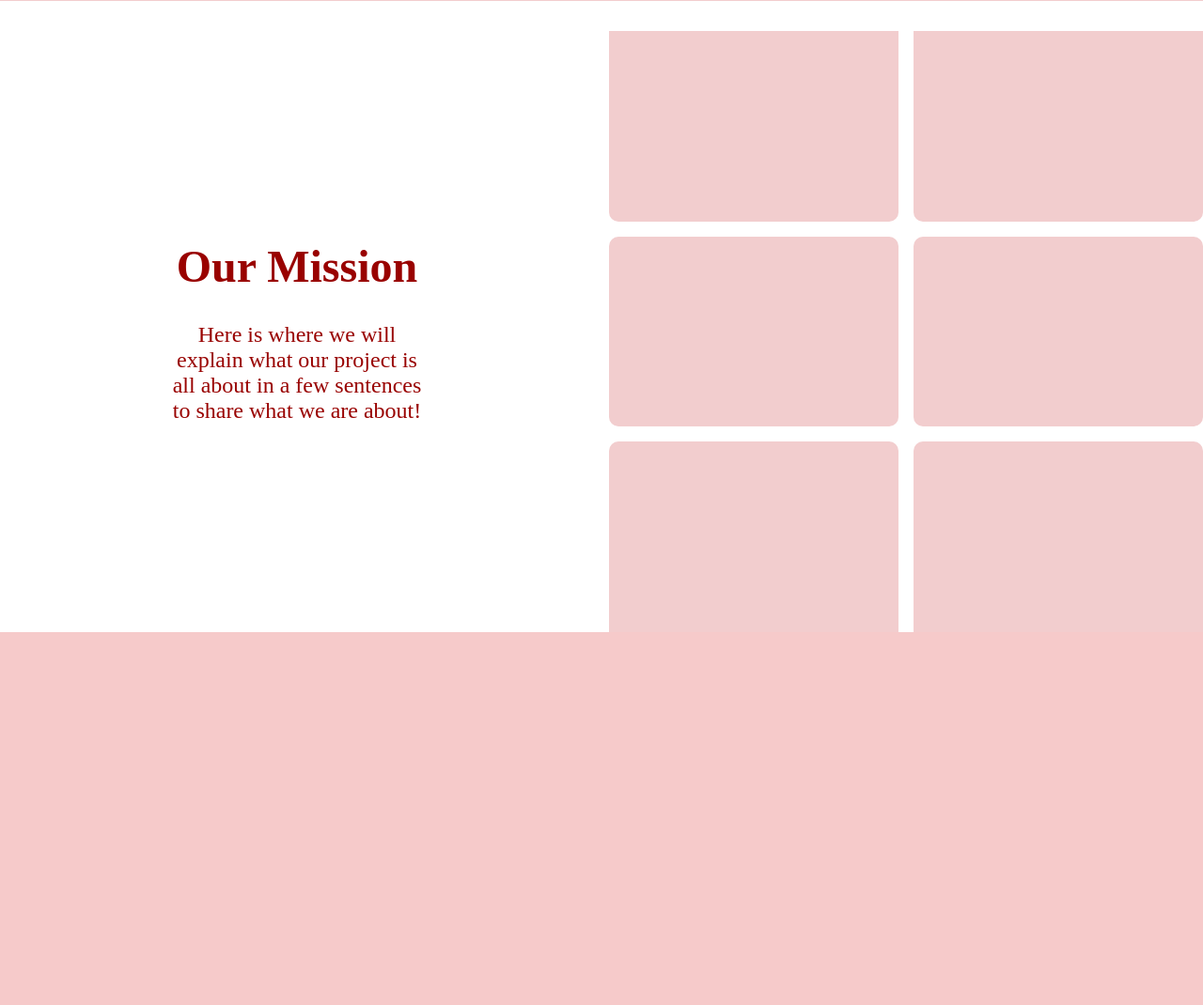
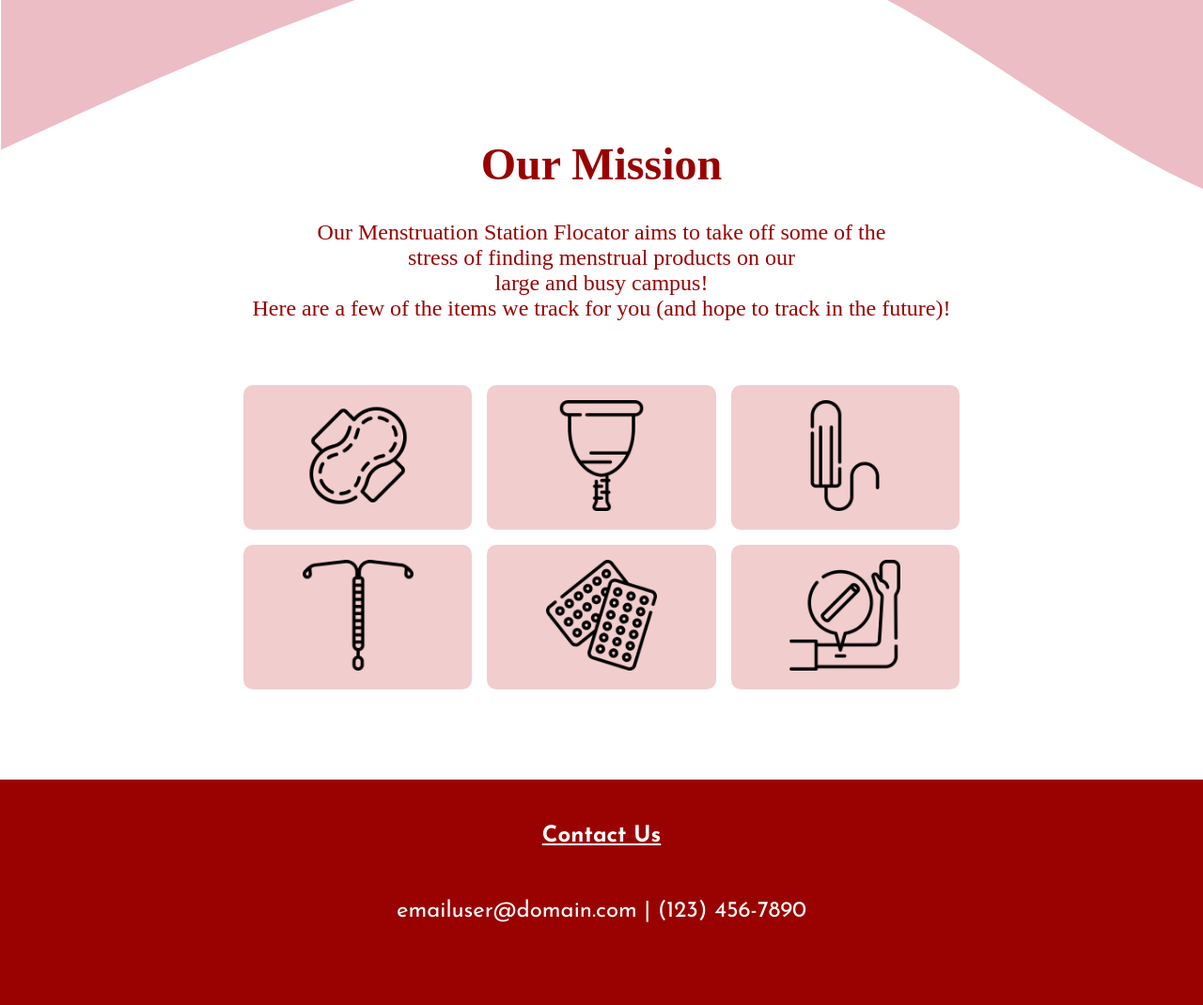
Before and after one commit to annelyd/pearlhacks2024, a Flask app: page / in a window 1280 px wide. Shown: the part 791-1861 px from the top of the page at 94% size. Before the commit the page ends 1464 px from the top, so only its background shows below. Run offline with Flask 3, Linux system fonts and the light colour scheme.

Commit message:
Updated home page design and uploaded multiple new images for that page, as well as updated styles.css.

```diff
--- a/static/stylesheets/styles.css
+++ b/static/stylesheets/styles.css
@@ -4,8 +4,20 @@
     box-sizing: border-box;
 }
 
+.background {
+    background-image: url(/static/image/background-image.png);
+}
+
 h1 {
     font-size: 60px;
+}
+
+h2 {
+    font-weight: bold;
+}
+
+.menstruation {
+    font-family: "Josefin Sans", sans-serif;
 }
 
 .content-heading {
@@ -63,58 +75,60 @@
     flex-direction: column;
     justify-content: center;
     align-items: center;
-    background-color: #f2cdce;
+    background-image: url(/static/image/menstrual-products-getty.jpg);
     color: white;
 }
 
 .home-content {
     display: grid;
-    grid-template-columns: repeat(4,1fr);
-    grid-template-rows: repeat(3,1fr);
+    grid-template-columns: repeat(5,1fr);
+    grid-template-rows: repeat(4,1fr);
     height: 80vh;
     align-items: center;
     gap: 1rem;
-    margin-top: 2rem;
+    margin-top: 6rem;
+    margin-bottom: 6rem;
 }
 
 .description {
-    grid-column: 1 / span 2;
-    grid-row: 1 / span 3;
+    grid-column: 1 / span 5;
+    grid-row: 1 / span 2;
     text-align: center;
     color: white;
 }
 
 .box {
     background-color: #f2cdce;
+    text-align: center;
 }
 
 .one {
-    grid-column: 3 / span 1;
-    grid-row: 1 / span 1;
+    grid-column: 2 / span 1;
+    grid-row: 3 / span 1;
     width: 100%;
     height: 100%;
-    border-radius: 0% 0% 10px 10px;
+    border-radius: 10px;
 }
 
 .two {
-    grid-column: 4 / span 1;
-    grid-row: 1 / span 1;
+    grid-column: 3 / span 1;
+    grid-row: 3 / span 1;
     width: 100%;
     height: 100%;
-    border-radius: 0% 0% 10px 10px;
+    border-radius: 10px;
 }
 
 .three {
-    grid-column: 3 / span 1;
-    grid-row: 2 / span 1;
+    grid-column: 4 / span 1;
+    grid-row: 3 / span 1;
     width: 100%;
     height: 100%;
     border-radius: 10px;
 }
 
 .four {
-    grid-column: 4 / span 1;
-    grid-row: 2 / span 1;
+    grid-column: 2 / span 1;
+    grid-row: 4 / span 1;
     width: 100%;
     height: 100%;
     border-radius: 10px;
@@ -122,23 +136,57 @@
 
 .five {
     grid-column: 3 / span 1;
-    grid-row: 3 / span 1;
+    grid-row: 4 / span 1;
     width: 100%;
     height: 100%;
-    border-radius: 10px 10px 0% 0%;
+    border-radius: 10px;
 }
 
 .six {
     grid-column: 4 / span 1;
-    grid-row: 3 / span 1;
+    grid-row: 4 / span 1;
     width: 100%;
     height: 100%;
-    border-radius: 10px 10px 0% 0%;
+    border-radius: 10px;
+}
+
+.footer {
+    background-color: #990200;
+    display: grid;
+    height: 30vh;
+    width: 100%;
+    grid-template-columns: repeat(5, 1fr);
+    grid-template-rows: repeat(2, 1fr);
+    padding: 2rem;
+    padding-top: 3rem;
+    justify-items: center;
+}
+
+.contact {
+    grid-column: 2 / span 3;
+    grid-row: 1 / span 1;
+}
+
+.contact p {
+    color: white;
+    font-family: "Josefin Sans", sans-serif;
+    font-weight: bold;
+    text-decoration: underline;
+}
+
+.footer-text {
+    grid-column: 2 / span 3;
+    grid-row: 2 / span 1;
+}
+
+.footer-text p {
+    color: white;
+    font-family: "Josefin Sans", sans-serif;
 }
 
 a {
     text-decoration: none;
-    font-family: "Lato", sans-serif;
+    font-family: "Josefin Sans", sans-serif;
     text-align: center;
     color: white;
 }
--- a/templates/flocator.html
+++ b/templates/flocator.html
@@ -23,9 +23,9 @@
     <header>
         <div><img src="/static/image/uterus.png" alt="A picture of our Icon"></div>
         <div class="nav">
-            <div class="item"><a>HOME</a></div>
-            <div class="item"><a>FLOCATOR</a></div>
-            <div class="item"><a>FLOCATE UPDATE</a></div>
+            <div class="item"><a href="index.html"><p class="nav-text">Home</p></a></div>
+            <div class="item"><a href="flocator.html"><p class="nav-text">Flocator</p></a></div>
+            <div class="item"><a href="update.html"><p class="nav-text">Flocate Update</p></a></div>
         </div>
     </header>
 
--- a/templates/index.html
+++ b/templates/index.html
@@ -7,33 +7,40 @@
 <title>Menstruation Station</title>
 <link rel="preconnect" href="https://fonts.googleapis.com">
 <link rel="preconnect" href="https://fonts.gstatic.com" crossorigin>
+<link href="https://fonts.googleapis.com/css2?family=Josefin+Sans:ital,wght@0,100..700;1,100..700&display=swap" rel="stylesheet">
 <link href="https://fonts.googleapis.com/css2?family=Lato:ital,wght@0,100;0,300;0,400;0,700;0,900;1,100;1,300;1,400;1,700;1,900&display=swap" rel="stylesheet">
 </head>
-<body>
+<body class="background">
 <header>
     <div><img src="/static/image/uterus.png" alt="A picture of our Icon"></div>
     <div class="nav">
-        <div class="item"><a href="#"><p class="nav-text">Home</p></a></div>
-        <div class="item"><a href="#"><p class="nav-text">Flocator</p></a></div>
-        <div class="item"><a href="#"><p class="nav-text">Flocate Update</p></a></div>
+        <div class="item"><a href="index.html"><p class="nav-text">Home</p></a></div>
+        <div class="item"><a href="flocator.html"><p class="nav-text">Flocator</p></a></div>
+        <div class="item"><a href="update.html"><p class="nav-text">Flocate Update</p></a></div>
     </div>
 </header>
 <div class="hero">
     <h3>this is</h3>
-    <h1>Menstruation</h1>
-    <h1>Station</h1>
+    <h1 class="menstruation">Menstruation</h1>
+    <h1 class="menstruation">Station</h1>
 </div>
 <div class="home-content">
     <div class="description">
         <h2 class="content-heading">Our Mission</h2>
-        <p>Here is where we will <br> explain what our project is <br> all about in a few sentences <br> to share what we are about!</p>
+        <p>Our Menstruation Station Flocator aims to take off some of the <br> stress of finding menstrual products on our <br> large and busy campus! <br> Here are a few of the items we track for you (and hope to track in the future)!</p>
     </div>
-    <div class="box one"></div>
-    <div class="box two"></div>
-    <div class="box three"></div>
-    <div class="box four"></div>
-    <div class="box five"></div>
-    <div class="box six"></div>
+    <div class="box one"><img src="/static/image/pad.png" alt="Image of a pad."></div>
+    <div class="box two"><img src="/static/image/cup.png" alt="Image of a diva cup."></div>
+    <div class="box three"><img src="/static/image/tampon.png" alt="Image of a tampon."></div>
+    <div class="box four"><img src="/static/image/iud.png" alt="Image of an iud."></div>
+    <div class="box five"><img src="/static/image/contraceptive-pills.png" alt="Image of a contraceptive pills."></div>
+    <div class="box six"><img src="/static/image/implant.png" alt="Image of a contraceptive implant."></div>
 </div>
+
+<div class="footer">
+    <div class="contact"><p>Contact Us</p></div>
+    <div class="footer-text"><p>emailuser@domain.com | (123) 456-7890</p></div>
+</div>
+
 </body>
 </html>
--- a/templates/update.html
+++ b/templates/update.html
@@ -10,9 +10,9 @@
     <header>
         <div><img src="/static/image/uterus.png" alt="A picture of our Icon"></div>
         <div class="nav">
-            <div class="item"><a href="#">HOME</a></div>
-            <div class="item"><a href="#">FLOCATOR</a></div>
-            <div class="item"><a href="#">FLOCATE UPDATE</a></div>
+            <div class="item"><a href="index.html"><p class="nav-text">Home</p></a></div>
+            <div class="item"><a href="flocator.html"><p class="nav-text">Flocator</p></a></div>
+            <div class="item"><a href="update.html"><p class="nav-text">Flocate Update</p></a></div>
         </div>
     </header>
     <div class="form-select">
```
Also changed, not shown: static/image/background-image.png (added), static/image/contraceptive-pills.png (added), static/image/cup.png (added), static/image/implant.png (added), static/image/iud.png (added), static/image/pad.png (added), static/image/tampon.png (added).
